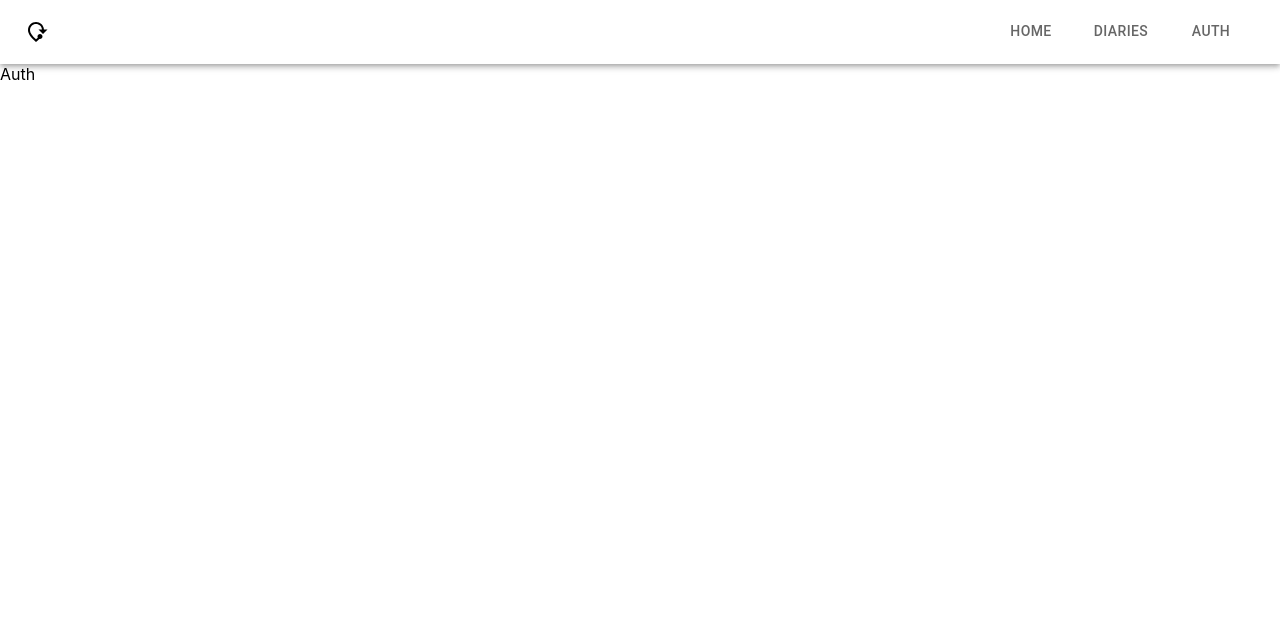
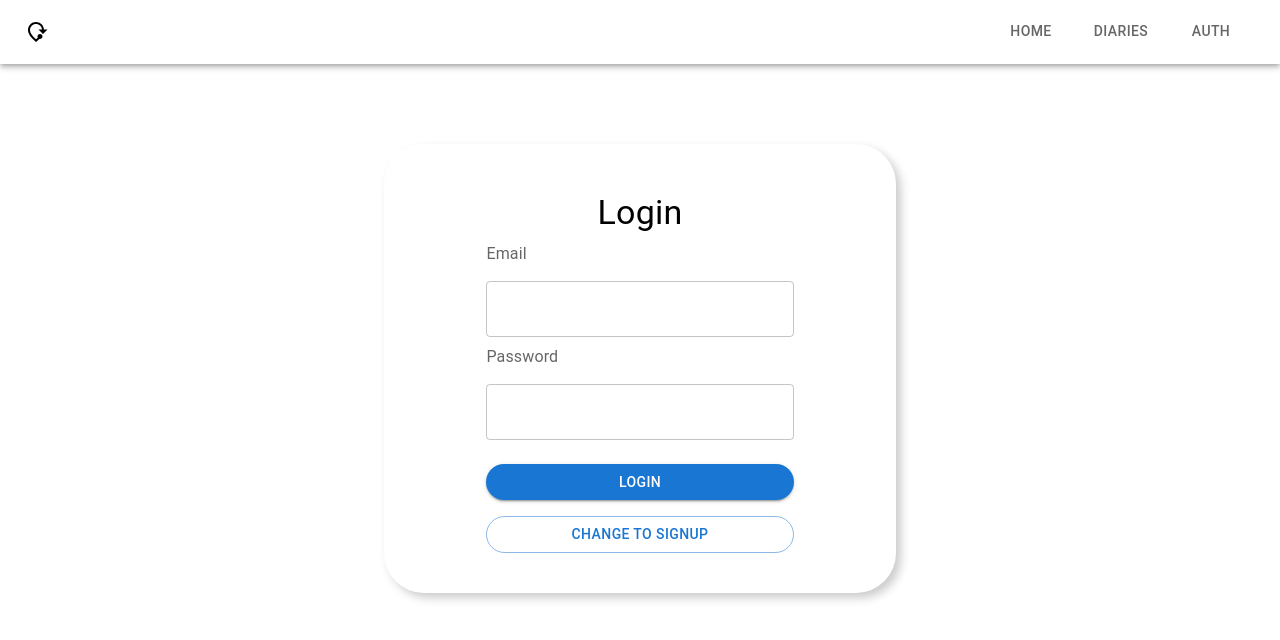
Before and after one commit to Yuandjom/travel-blog-app, a React (Create React App) app in the folder frontend/: page /auth in a window 1280 px wide. Shown: the top 640 px of the page. Built offline with nearby package versions, Linux system fonts and the light colour scheme.

Commit message:
Sign in and Login API call

```diff
--- a/frontend/src/features/posts/postService.js
+++ b/frontend/src/features/posts/postService.js
@@ -1,9 +1,10 @@
 import axios from "axios";
 //this is the root URL
-const API_URL = "/posts/";
+const API_URL = "/posts/"; //note that the default URL is in index.js
 
+//Get all posts
 export const getAllPosts = async () => {
-  const res = await axios.get("http://localhost:5000/posts");
+  const res = await axios.get(API_URL);
   if (res.status !== 200) {
     return console.log("Some Error Occurred");
   }
@@ -11,3 +12,23 @@ export const getAllPosts = async () => {
   const data = res.data;
   return data;
 };
+
+/**
+ * Sign up and Login API function to sendAuthRequest to the backend
+ */
+export const sendAuthRequest = async (signup, data) => {
+  //note that we are sending the data to the backend
+  const res = await axios
+    .post(`/user/${signup ? "signup" : "login"}/`, {
+      name: data.name ? data.name : "",
+      email: data.email,
+      password: data.password,
+    })
+    .catch((err) => console.log(err));
+
+  if (res.status !== 200 && res.status !== 201) {
+    return console.log("Unable to Autheticate");
+  }
+  const resData = await res.data;
+  return resData;
+};
--- a/frontend/src/index.js
+++ b/frontend/src/index.js
@@ -2,7 +2,8 @@ import React from "react";
 import ReactDOM from "react-dom/client";
 import "./index.css";
 import App from "./App";
-
+import axios from "axios";
+axios.defaults.baseURL = "http://localhost:5000";
 const root = ReactDOM.createRoot(document.getElementById("root"));
 root.render(
   <React.StrictMode>
--- a/frontend/src/pages/Auth.jsx
+++ b/frontend/src/pages/Auth.jsx
@@ -1,9 +1,95 @@
 import React from 'react'
+import {Box, FormLabel, TextField, Typography, Button} from "@mui/material"
+import { useState } from 'react'
+import { sendAuthRequest } from '../features/posts/postService'
 function Auth() {
+
+  const [isSignup, setisSignup] = useState(false)
+  //note that the values of the inputs are in the values of the form
+  const [inputs, setInputs] = useState({
+    name: "",
+    email:"",
+    password:""
+  })
+
+  const handleChange = (e) => {
+    //we need to save the prev state also
+    setInputs((prevState) => ({
+      ...prevState,
+      [e.target.name] : e.target.value,
+    }))
+  }
+  const handleSubmit = (e) => {
+    //need this to prevent the html page from switching to the default state
+    e.preventDefault()
+    console.log(inputs)
+    if(isSignup){
+      //we are sending the inputs object into the data(parameters of sendAuthRequest in postService)
+      sendAuthRequest(true, inputs).then((data) => console.log(data)).catch(err=> console.log(err))
+    }
+    else{
+      sendAuthRequest(false, inputs).then((data) => console.log(data)).catch(err=>console.log(err))
+    }
+  }
+
   return (
-    <div>
-        Auth
-    </div>
+    <Box
+      width="40%"
+      borderRadius={10}
+      boxShadow={"5px 5px 10px #ccc"}
+      margin = "auto"
+      marginTop={10}
+    >
+      <form onSubmit={handleSubmit}>
+        <Box
+          display='flex'
+          flexDirection={'column'}
+          width="60%"
+          padding={5}
+          margin="auto"
+        >
+          <Typography padding={1} variant='h4' textAlign="center">
+            {isSignup ? "Signup": "Login"}
+          </Typography>
+          {isSignup && (
+            <>
+            <FormLabel>Name</FormLabel>
+            <TextField
+              onChange={handleChange}
+              value={inputs.name}
+              name="name"
+              required
+              margin='normal'
+            />
+            </>
+          )}
+          <FormLabel>Email</FormLabel>
+          <TextField
+            onChange={handleChange}
+            value={inputs.email}
+            name="email"
+            type="email"
+            required
+            margin='normal'
+          />
+          <FormLabel>Password</FormLabel>
+          <TextField
+            onChange={handleChange}
+            value={inputs.password}
+            name="password"
+            type="password"
+            required
+            margin='normal'
+          />
+          <Button sx={{mt: 2, borderRadius: 10}} type="submit" variant="contained">
+            {isSignup ? "Signup": "Login"}
+          </Button>
+          <Button onClick={() => setisSignup(!isSignup)} sx={{mt: 2, borderRadius: 10}}type="submit" variant="outlined">
+            {isSignup? "Change to Login": "Change to Signup"}
+          </Button>
+        </Box>
+      </form>
+    </Box>
   )
 }
 
```
